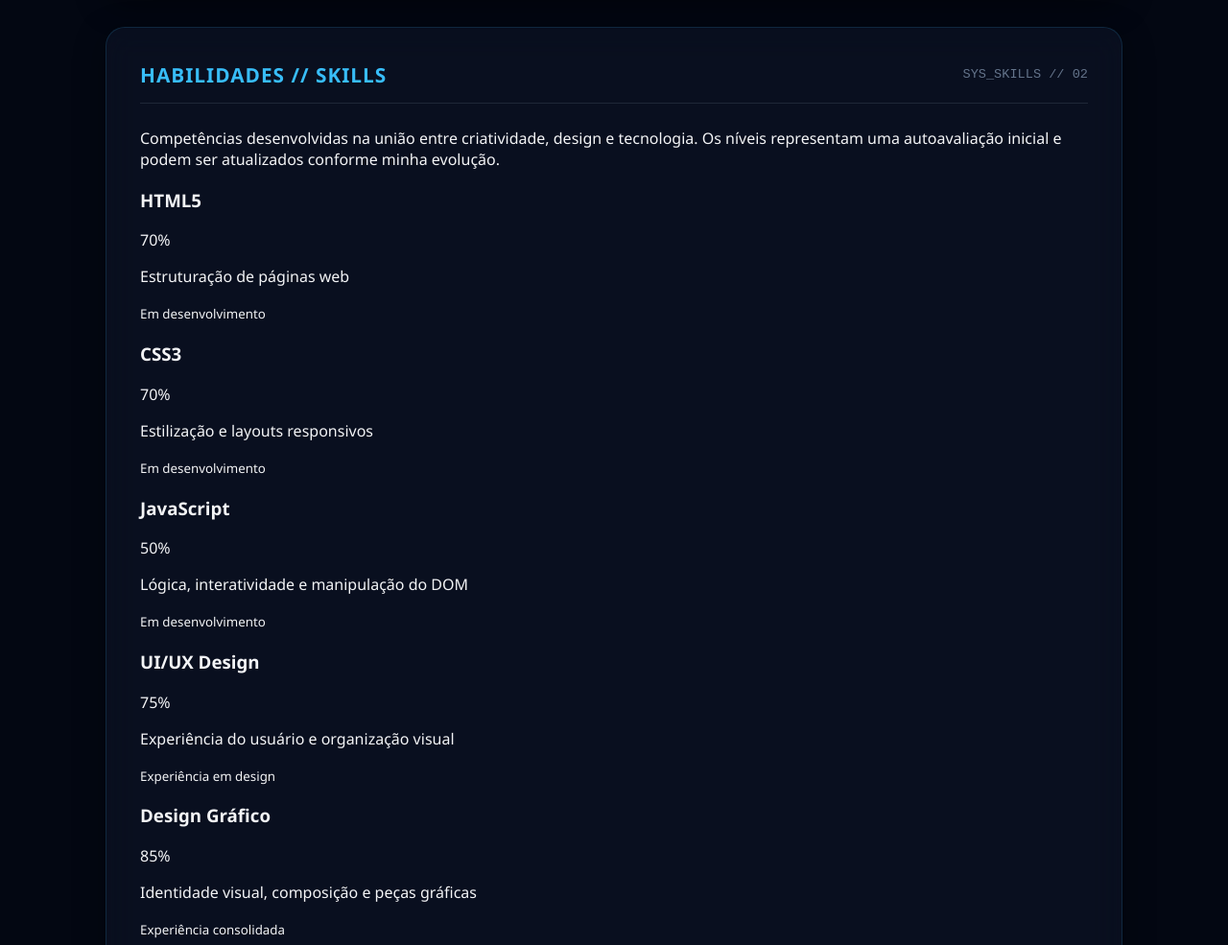
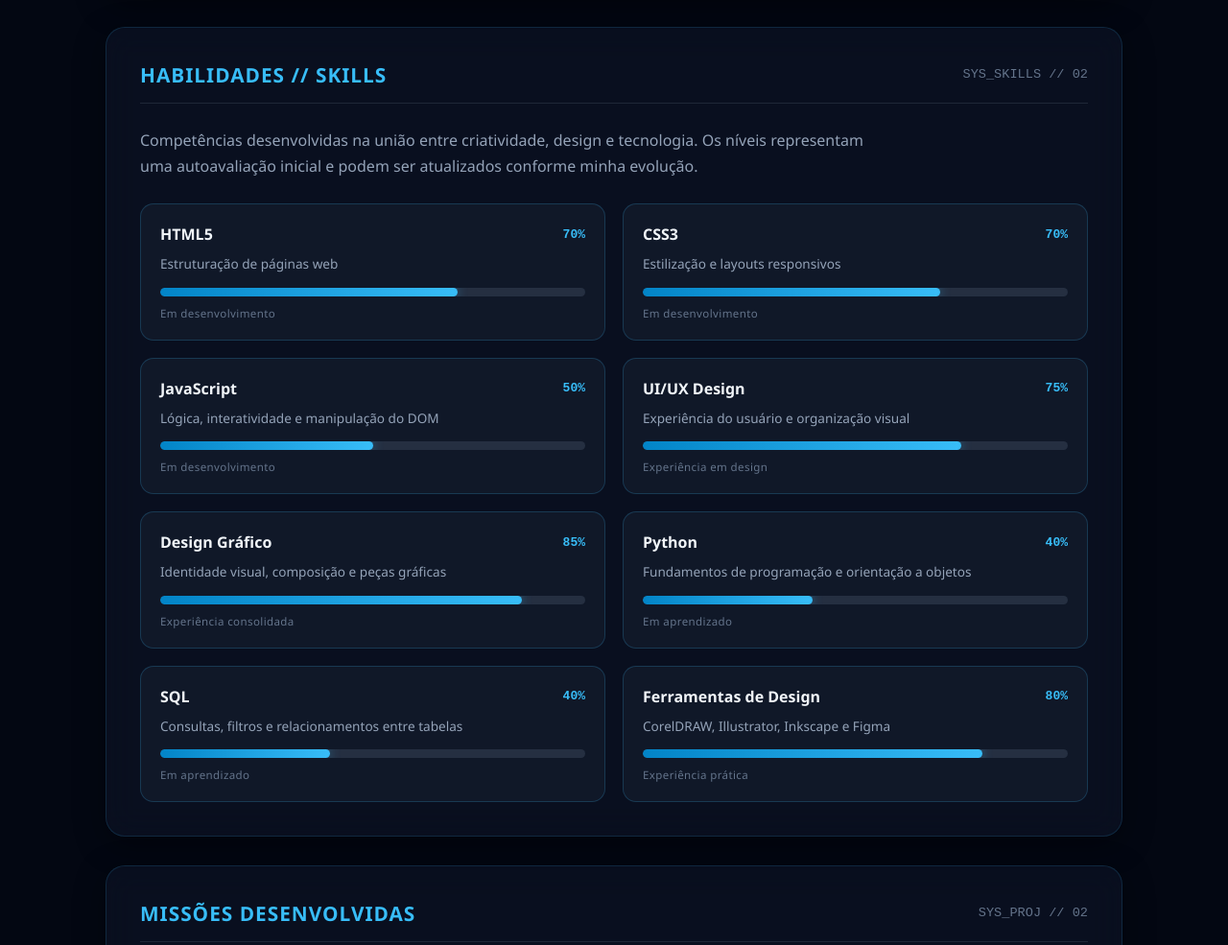
Before and after one commit to vanzsanz/portfolio, a website: page index.html in a window 1280 px wide. Shown: the part 984-1969 px from the top of the page at 96% size. Drawn offline with Linux system fonts and the light colour scheme.

Commit message:
Estiliza seção de habilidades do portfolio

```diff
--- a/style.css
+++ b/style.css
@@ -555,3 +555,89 @@ textarea:focus-visible {
         scroll-behavior: auto !important;
     }
 }
+
+
+/* SEÇÃO DE HABILIDADES / SKILLS */
+
+.skills-intro {
+    color: #94a3b8;
+    line-height: 1.7;
+    margin: 0 0 25px;
+    max-width: 760px;
+}
+
+.skills-grid {
+    display: grid;
+    grid-template-columns: repeat(2, minmax(0, 1fr));
+    gap: 18px;
+}
+
+.skill-card {
+    background: rgba(30, 41, 59, 0.4);
+    border: 1px solid rgba(56, 189, 248, 0.2);
+    border-radius: 14px;
+    padding: 20px;
+    transition: border-color 0.3s ease, transform 0.3s ease;
+}
+
+.skill-card:hover {
+    border-color: #38bdf8;
+    transform: translateY(-3px);
+}
+
+.skill-topo {
+    display: flex;
+    justify-content: space-between;
+    align-items: center;
+    gap: 12px;
+}
+
+.skill-topo h3 {
+    color: #f1f5f9;
+    font-size: 1rem;
+    margin: 0;
+}
+
+.skill-topo span {
+    color: #38bdf8;
+    font-family: monospace;
+    font-weight: bold;
+}
+
+.skill-card p {
+    color: #94a3b8;
+    font-size: 0.85rem;
+    line-height: 1.5;
+    margin: 10px 0 14px;
+}
+
+.skill-trilho {
+    width: 100%;
+    height: 9px;
+    overflow: hidden;
+    border-radius: 20px;
+    background: rgba(100, 116, 139, 0.25);
+}
+
+.skill-trilho span {
+    display: block;
+    width: var(--nivel);
+    height: 100%;
+    border-radius: inherit;
+    background: linear-gradient(90deg, #0284c7, #38bdf8);
+    box-shadow: 0 0 12px rgba(56, 189, 248, 0.45);
+}
+
+.skill-card small {
+    display: block;
+    color: #64748b;
+    font-size: 0.72rem;
+    margin-top: 10px;
+    letter-spacing: 0.4px;
+}
+
+@media (max-width: 700px) {
+    .skills-grid {
+        grid-template-columns: 1fr;
+    }
+}
```
